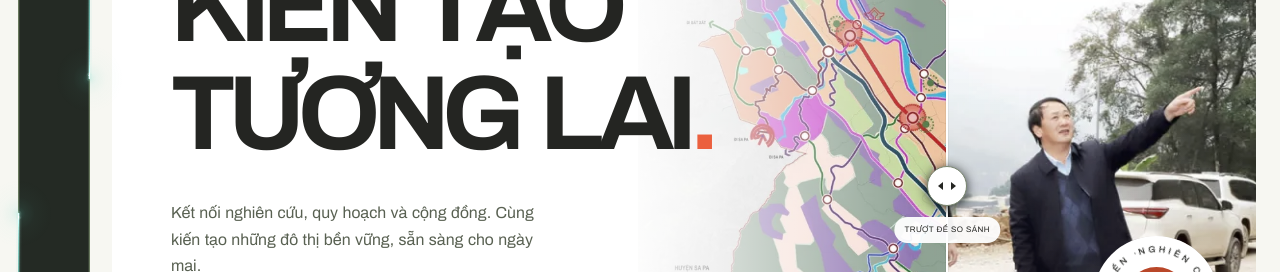
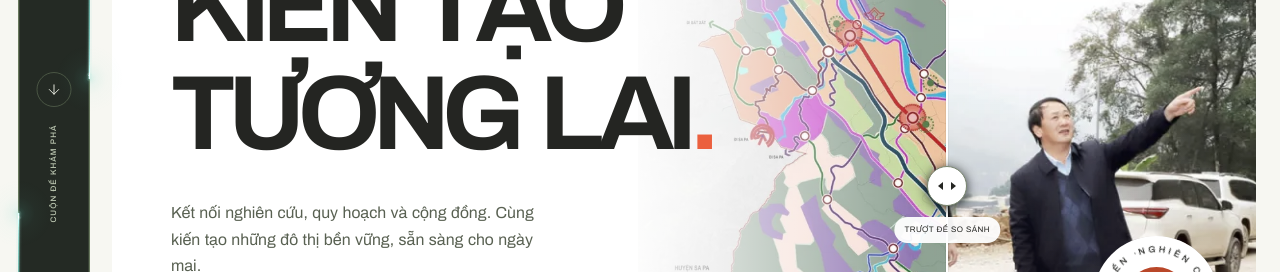
Before and after one commit to JLTC3111/icuelandingpage, a React (Vite) app: page / in a window 1280 px wide. Shown: the part 254-526 px from the top of the page. Built offline with nearby package versions, Linux system fonts and the light colour scheme.

Commit message:
Update Site source

```diff
--- a/src/App.jsx
+++ b/src/App.jsx
@@ -10,12 +10,12 @@ import HeroImageComparison from './components/HeroImageComparison.jsx'
 import ValueGallery from './components/ValueGallery.jsx'
 import PlatformVideo from './components/PlatformVideo.jsx'
 import StarBorder from './components/StarBorder.jsx'
+import RailScrollCue from './components/RailScrollCue.jsx'
 import './components/NavigationRail.css'
 
 const navigationTargets = ['/', '#services', '#projects', '#people', '/newsroom']
 const valueIcons = [FlaskConical, Users, Network, Leaf]
 const platformMedia = ['/media/park-city.jpg', '/media/office.webp', '/media/service-2.webp']
-const platformBrands = ['Mainsite', 'HR', 'Contract']
 const format = (text, key, value) => text.replace(`{${key}}`, value)
 
 function Lines({ lines }) {
@@ -117,7 +117,7 @@ function Platforms() {
   const videoLocale = locale === 'vi' ? 'vi' : 'en'
   const videoFiles = videoLocale === 'vi' ? ['icue-vn.mp4', 'hr_vn.mp4', 'contract_vi.mp4'] : ['icue-en.mp4', 'hr_en.mp4', 'contract_en.mp4']
   return <section id="platforms" className="platforms-section"><div className="section-heading"><div><Eyebrow number="07">{copy.platforms.eyebrow}</Eyebrow><h2><Lines lines={copy.platforms.title} /></h2></div><div className="platform-section-links"><p className="section-lead">{copy.platforms.lead}</p><a className="text-link" href={site('/newsroom')}>{copy.nav[4]}<ArrowUpRight size={18} /></a></div></div><div className="platform-grid">{apps.map((app, i) => <article className={`platform-card platform-card-${app.id}`} key={app.id}>
-    <img src={platformMedia[i]} alt="" loading="lazy" width="700" height="800" /><PlatformVideo key={videoLocale} src={`/videos/${videoLocale}/${videoFiles[i]}`} poster={platformMedia[i]} label={app.label} labels={copy.platforms} /><div className="platform-overlay" /><span className="platform-index">ICUE / 0{i + 1}<ArrowUpRight size={19} /></span><div className="platform-copy"><span className="platform-label">{app.label}</span><h3>{platformBrands[i]}</h3><p>{app.description}</p><span className="platform-button">{copy.platforms.open}<ArrowUpRight size={16} /></span></div><span className="platform-domain">{new URL(app.href).hostname}</span><a className="platform-card-link" href={app.href} target="_blank" rel="noopener noreferrer" aria-label={`${app.label} · ${content.platforms.newTab}`} />
+    <img src={platformMedia[i]} alt="" loading="lazy" width="700" height="800" /><PlatformVideo key={videoLocale} src={`/videos/${videoLocale}/${videoFiles[i]}`} poster={platformMedia[i]} label={app.label} labels={copy.platforms} /><div className="platform-overlay" /><span className="platform-index">ICUE / 0{i + 1}<ArrowUpRight size={19} /></span><div className="platform-copy"><span className="platform-label">{app.label}</span><h3>{copy.platforms.brands[i]}</h3><p>{app.description}</p><span className="platform-button">{copy.platforms.open}<ArrowUpRight size={16} /></span></div><span className="platform-domain">{new URL(app.href).hostname}</span><a className="platform-card-link" href={app.href} target="_blank" rel="noopener noreferrer" aria-label={`${app.label} · ${content.platforms.newTab}`} />
   </article>)}</div></section>
 }
 
@@ -161,6 +161,7 @@ function LandingPage() {
     <StarBorder as="aside" className="side-rail" aria-label={copy.ui.quickNav} radius={18} duration={9} thickness={1.3} stars={2} trailLength={.18} glow={.55} hover="brighten" clickPulse={false} theme="dark" color={theme === 'dark' ? '#99d8ce' : '#61d2c0'} trailColor="#2b9dce" backgroundColor="var(--rail-bg)" textColor="var(--rail-ink)" borderColor="var(--rail-border)">
       <button ref={menuTrigger} className="menu-button" aria-label={menuOpen ? copy.ui.closeMenu : copy.ui.openMenu} aria-haspopup="dialog" aria-expanded={menuOpen} aria-controls="staggered-menu-panel" onClick={() => setMenuOpen((value) => !value)}><MenuToggleIcon open={menuOpen} /></button>
       <a className={`rail-brand${brandHidden ? ' is-suppressed' : ''}`} href={site('/')} aria-label={copy.ui.home} aria-hidden={brandHidden} inert={brandHidden}><img src={mark} alt="" width="38" height="38" /><span>ICUE VIETNAM</span></a>
+      <RailScrollCue visible={brandHidden} />
       <LocaleControls className="rail-controls" />
       <div className="rail-links"><a href={contact.facebook} aria-label={copy.ui.facebook}><span className="facebook-glyph" aria-hidden="true">f</span></a><a href={`mailto:${contact.email}`} aria-label={copy.ui.email}><Mail size={18} strokeWidth={1.5} /></a><a href={`tel:${contact.tel}`} aria-label={copy.ui.call}><Phone size={17} strokeWidth={1.5} /></a><span className="rail-section">{sectionIndex}</span></div>
     </StarBorder>
--- a/src/components/NavigationRail.css
+++ b/src/components/NavigationRail.css
@@ -1,7 +1,17 @@
 .side-rail.star-border{position:fixed;z-index:15;left:18px;top:18px;bottom:18px;width:var(--rail-width);display:flex;flex-direction:column;align-items:center;justify-content:space-between;gap:0;padding:20px 0 16px;border-radius:18px;overflow:visible;background:var(--rail-bg);color:var(--rail-ink);line-height:inherit}
 .side-rail .rail-brand{opacity:1;visibility:visible;transition:opacity .28s,filter .28s,visibility 0s}
 .side-rail .rail-brand.is-suppressed{opacity:0;filter:blur(6px);visibility:hidden;pointer-events:none;transition:opacity .28s,filter .28s,visibility 0s .28s}
+.rail-scroll-cue{position:absolute;top:50%;left:50%;width:40px;display:flex;flex-direction:column;align-items:center;gap:15px;transform:translate(-50%,calc(-50% + 6px));opacity:0;visibility:hidden;pointer-events:none;color:var(--rail-muted);transition:opacity .28s,transform .28s,visibility 0s .28s}
+.rail-scroll-cue.is-visible{opacity:1;visibility:visible;pointer-events:auto;transform:translate(-50%,-50%);transition:opacity .28s,transform .28s,visibility 0s}
+.rail-scroll-cue-icon{position:relative;width:40px;height:40px;display:grid;place-items:center;color:var(--rail-ink);flex-shrink:0}
+.rail-scroll-ring{position:absolute;inset:0;width:40px;height:40px;fill:none;stroke-width:1;transform:rotate(-90deg)}
+.rail-scroll-track{stroke:var(--rail-border);opacity:.55}
+.rail-scroll-progress{stroke:var(--rail-accent);stroke-width:1.5;stroke-linecap:round;stroke-dasharray:100;stroke-dashoffset:var(--rail-reading-offset,100)}
+.rail-scroll-cue-text{writing-mode:vertical-rl;transform:rotate(180deg);font-size:8px;font-weight:500;line-height:1.5;letter-spacing:.13em;text-transform:uppercase;white-space:nowrap}
+.rail-scroll-cue:hover{color:var(--rail-accent)}
+.rail-scroll-cue:focus-visible{outline:2px solid var(--rail-accent);outline-offset:6px;border-radius:20px}
 @media(min-width:1940px){.side-rail.star-border{left:calc((100vw - 1940px)/2 + 18px)}}
 @media(max-width:960px){.side-rail.star-border{left:14px;width:62px;top:14px;bottom:14px}}
 @media(max-width:640px){.side-rail.star-border{top:12px;left:12px;right:12px;bottom:auto;width:auto;height:56px;padding:0 10px;flex-direction:row;box-shadow:0 5px 20px var(--shadow)}}
-@media(prefers-reduced-motion:reduce){.side-rail .rail-brand,.side-rail .rail-brand.is-suppressed{transition:none}}
+@media(max-width:640px){.rail-scroll-cue,.rail-scroll-cue.is-visible{top:50%;left:13px;width:auto;max-width:calc(100% - 195px);flex-direction:row;gap:7px;transform:translateY(-50%)}.rail-scroll-cue-icon,.rail-scroll-ring{width:32px;height:32px}.rail-scroll-cue-text{writing-mode:horizontal-tb;transform:none;font-size:7px;letter-spacing:.03em;overflow:hidden;text-overflow:ellipsis}}
+@media(prefers-reduced-motion:reduce){.side-rail .rail-brand,.side-rail .rail-brand.is-suppressed,.rail-scroll-cue,.rail-scroll-cue.is-visible{transition:none}}
--- /dev/null
+++ b/src/components/RailScrollCue.jsx
@@ -0,0 +1,43 @@
+import { useEffect, useRef, useState } from 'react'
+import { ArrowDown, ArrowUp } from 'lucide-react'
+import { useLocale } from '../i18n/LocaleProvider.jsx'
+
+export default function RailScrollCue({ visible }) {
+  const { copy } = useLocale()
+  const cueRef = useRef(null)
+  const [atEnd, setAtEnd] = useState(false)
+
+  useEffect(() => {
+    if (!visible) return undefined
+    let frame = 0
+    const sync = () => {
+      frame = 0
+      const distance = Math.max(document.documentElement.scrollHeight - window.innerHeight, 1)
+      const progress = Math.min(Math.max(window.scrollY / distance, 0), 1)
+      cueRef.current?.style.setProperty('--rail-reading-offset', `${100 - progress * 100}`)
+      setAtEnd(progress > .8 && distance - window.scrollY <= window.innerHeight * .5)
+    }
+    const schedule = () => {
+      if (!frame) frame = requestAnimationFrame(sync)
+    }
+    sync()
+    window.addEventListener('scroll', schedule, { passive: true })
+    window.addEventListener('resize', schedule)
+    return () => {
+      cancelAnimationFrame(frame)
+      window.removeEventListener('scroll', schedule)
+      window.removeEventListener('resize', schedule)
+    }
+  }, [visible])
+
+  const label = atEnd ? copy.ui.backTop : copy.hero.scroll
+  const Icon = atEnd ? ArrowUp : ArrowDown
+
+  return <a ref={cueRef} className={`rail-scroll-cue${visible ? ' is-visible' : ''}`} href={atEnd ? '#home' : '#about'} aria-label={label} aria-hidden={!visible} inert={!visible}>
+    <span className="rail-scroll-cue-icon" aria-hidden="true">
+      <svg viewBox="0 0 40 40" className="rail-scroll-ring"><circle className="rail-scroll-track" cx="20" cy="20" r="17" /><circle className="rail-scroll-progress" cx="20" cy="20" r="17" pathLength="100" /></svg>
+      <Icon size={16} strokeWidth={1.4} />
+    </span>
+    <span className="rail-scroll-cue-text">{label}</span>
+  </a>
+}
```
Also changed, not shown: src/i18n/messages.js (+6 -6 lines), 1 other file (tests, documents, lock files or other folders).
